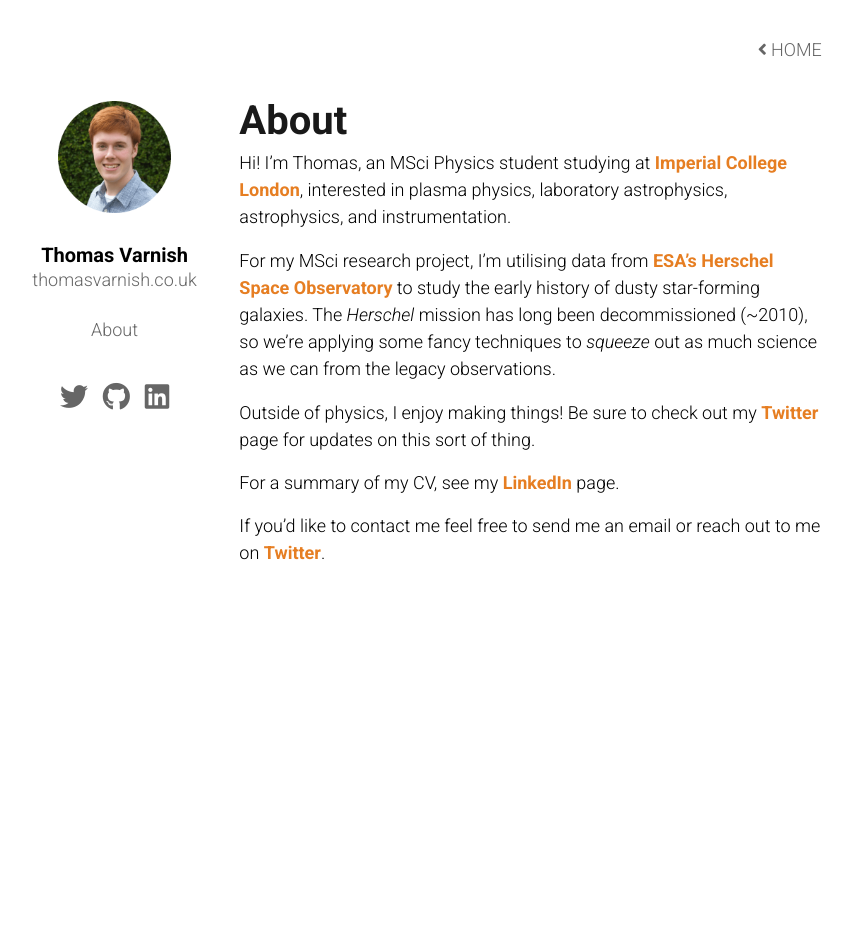
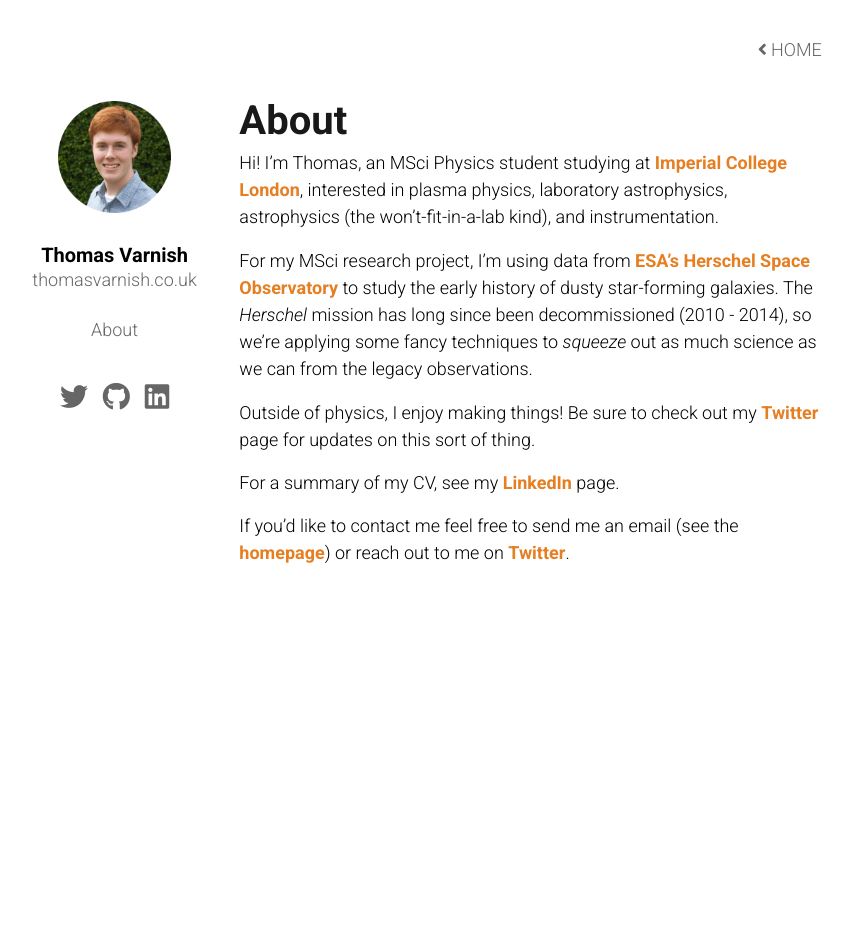
Before and after one commit to tvarnish/tvarnish.github.io, a Jekyll site: the page built from about.md, in a window 1280 px wide. Shown: the whole page, without its empty margins (176-1027 px from the left). Built offline with Jekyll 4.4.1, drawn with Linux system fonts in a browser that asks for light colours; nearby versions of some CDN libraries.

Commit message:
Update about page

```diff
--- a/about.md
+++ b/about.md
@@ -5,12 +5,12 @@
 enable_maths: false
 ---
 
-Hi! I'm Thomas, an MSci Physics student studying at [Imperial College London](https://imperial.ac.uk/), interested in plasma physics, laboratory astrophysics, astrophysics, and instrumentation.
+Hi! I'm Thomas, an MSci Physics student studying at [Imperial College London](https://imperial.ac.uk/), interested in plasma physics, laboratory astrophysics, astrophysics (the won't-fit-in-a-lab kind), and instrumentation.
 
-For my MSci research project, I'm utilising data from [ESA's Herschel Space Observatory](https://www.cosmos.esa.int/web/herschel/home) to study the early history of dusty star-forming galaxies. The *Herschel* mission has long been decommissioned (~2010), so we're applying some fancy techniques to *squeeze* out as much science as we can from the legacy observations.
+For my MSci research project, I'm using data from [ESA's Herschel Space Observatory](https://www.cosmos.esa.int/web/herschel/home) to study the early history of dusty star-forming galaxies. The *Herschel* mission has long since been decommissioned (2010 - 2014), so we're applying some fancy techniques to *squeeze* out as much science as we can from the legacy observations.
 
 Outside of physics, I enjoy making things! Be sure to check out my [Twitter](https://twitter.com/{{ site.author.twitter }}) page for updates on this sort of thing.
 
 For a summary of my CV, see my [LinkedIn](https://linkedin.com/in/{{ site.author.linkedin }}) page.
 
-If you'd like to contact me feel free to send me an email or reach out to me on [Twitter](https://twitter.com/{{ site.author.twitter }}).
+If you'd like to contact me feel free to send me an email (see the [homepage](/)) or reach out to me on [Twitter](https://twitter.com/{{ site.author.twitter }}).
```
